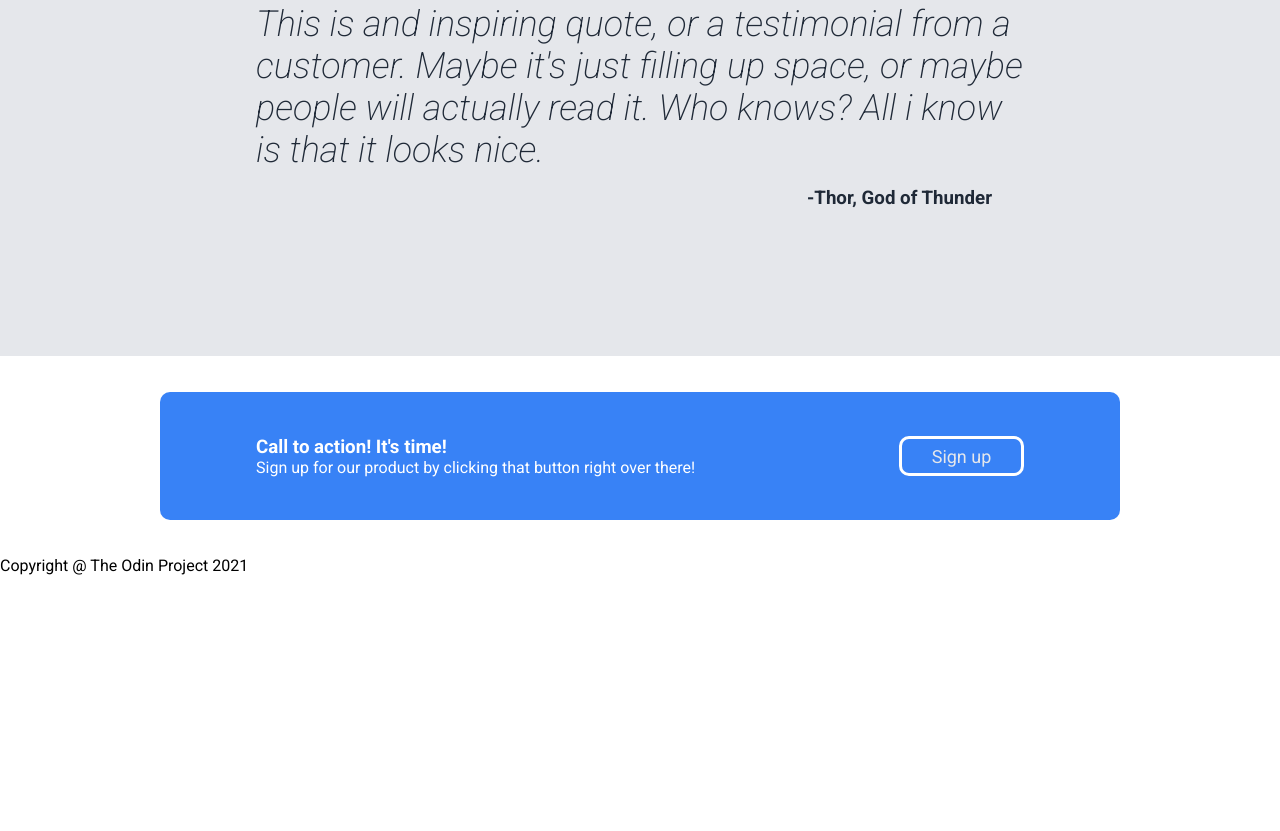
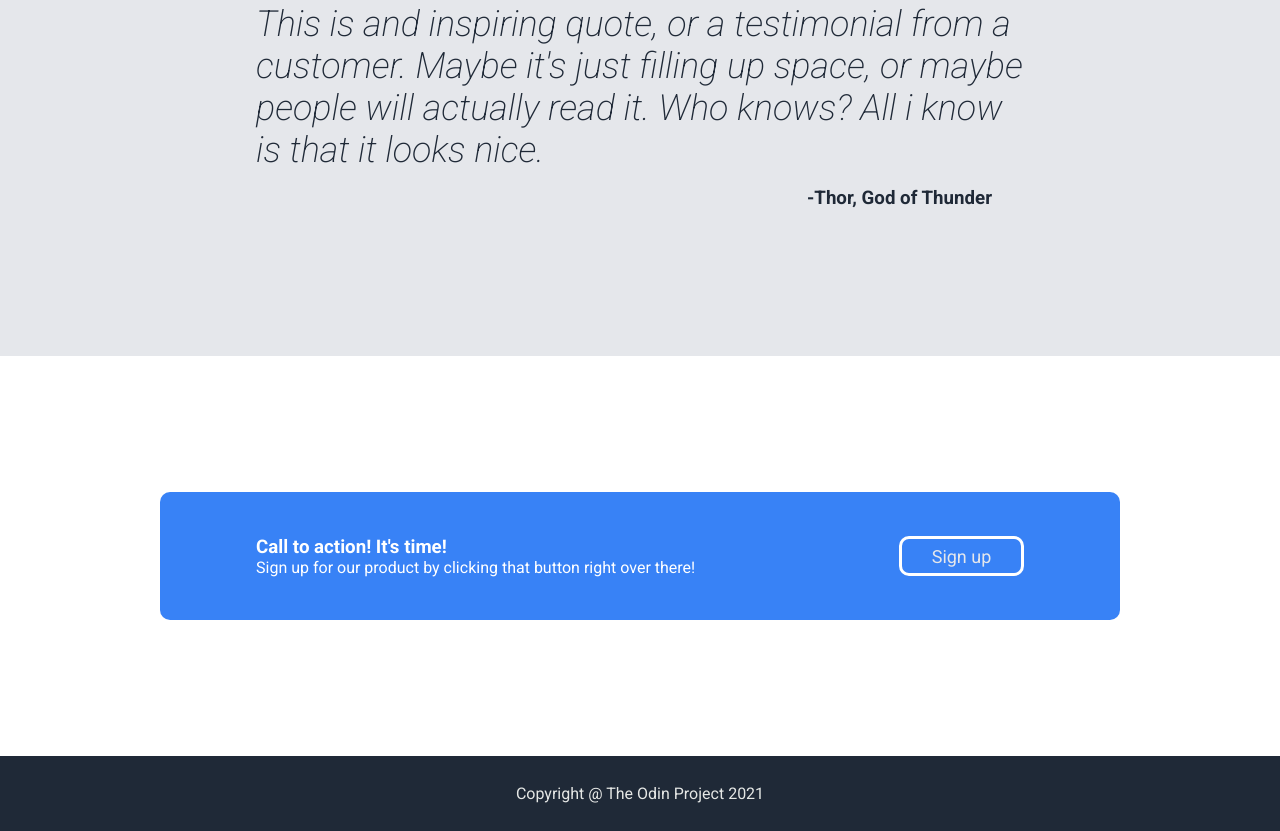
Before and after one commit to higorladim/landing_page_project, a plain HTML site: page index.html in a window 1280 px wide. Shown: the part 1221-2052 px from the top of the page. Before the commit the page ends 1796 px from the top, so only its background shows below. Drawn offline with Linux system fonts and the light colour scheme.

Commit message:
footer styled

```diff
--- a/styles.css
+++ b/styles.css
@@ -170,7 +170,7 @@ body{
 
 .action{
     display: flex;
-    height: 200px;
+    height: 400px;
     padding: 0 10rem; /* all content must have 8rem padding from borders*/
     justify-content: center;
     align-items: center;
@@ -199,3 +199,14 @@ body{
     justify-content: center;
     align-self: center;
 }
+
+/* Footer section */
+
+footer{
+    background-color: #1f2937;
+    height: 75px;
+    color: #e5e7e5;
+    display: flex;
+    align-items: center;
+    justify-content: center;
+}
```
